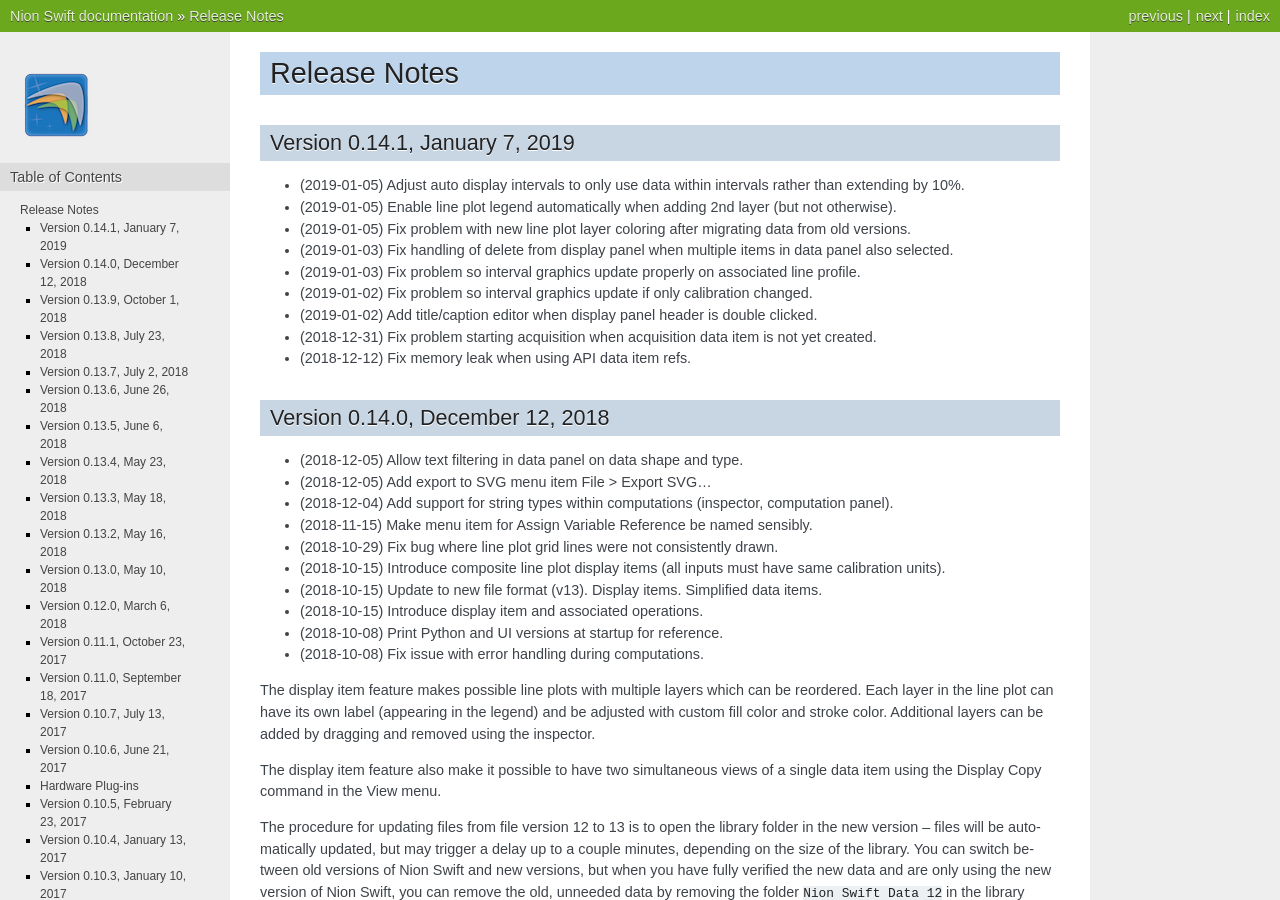
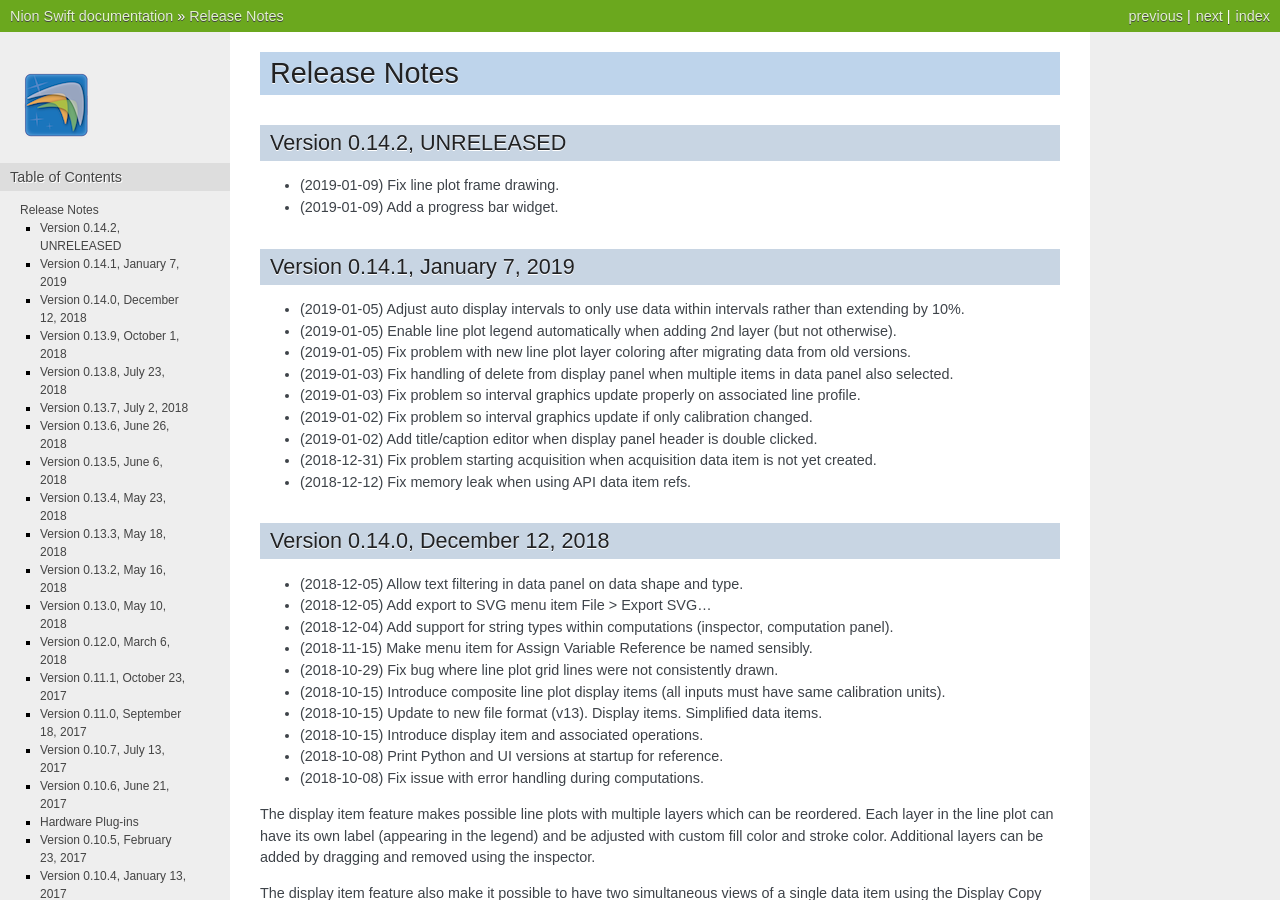
Before and after one commit to nion-software/nionswift, a Sphinx documentation site: the page built from docs/release_notes.rst, in a window 1280 px wide and 900 px high. Built offline with Sphinx 7.4.7, drawn with Linux system fonts in a browser that asks for light colours.

Commit message:
Fix line plot frame drawing issue.

```diff
--- a/docs/release_notes.rst
+++ b/docs/release_notes.rst
@@ -2,6 +2,11 @@
 
 Release Notes
 =============
+
+Version 0.14.2, UNRELEASED
+--------------------------
+* (2019-01-09) Fix line plot frame drawing.
+* (2019-01-09) Add a progress bar widget.
 
 Version 0.14.1, January 7, 2019
 -------------------------------
```
Also changed, not shown: 1 other file.
